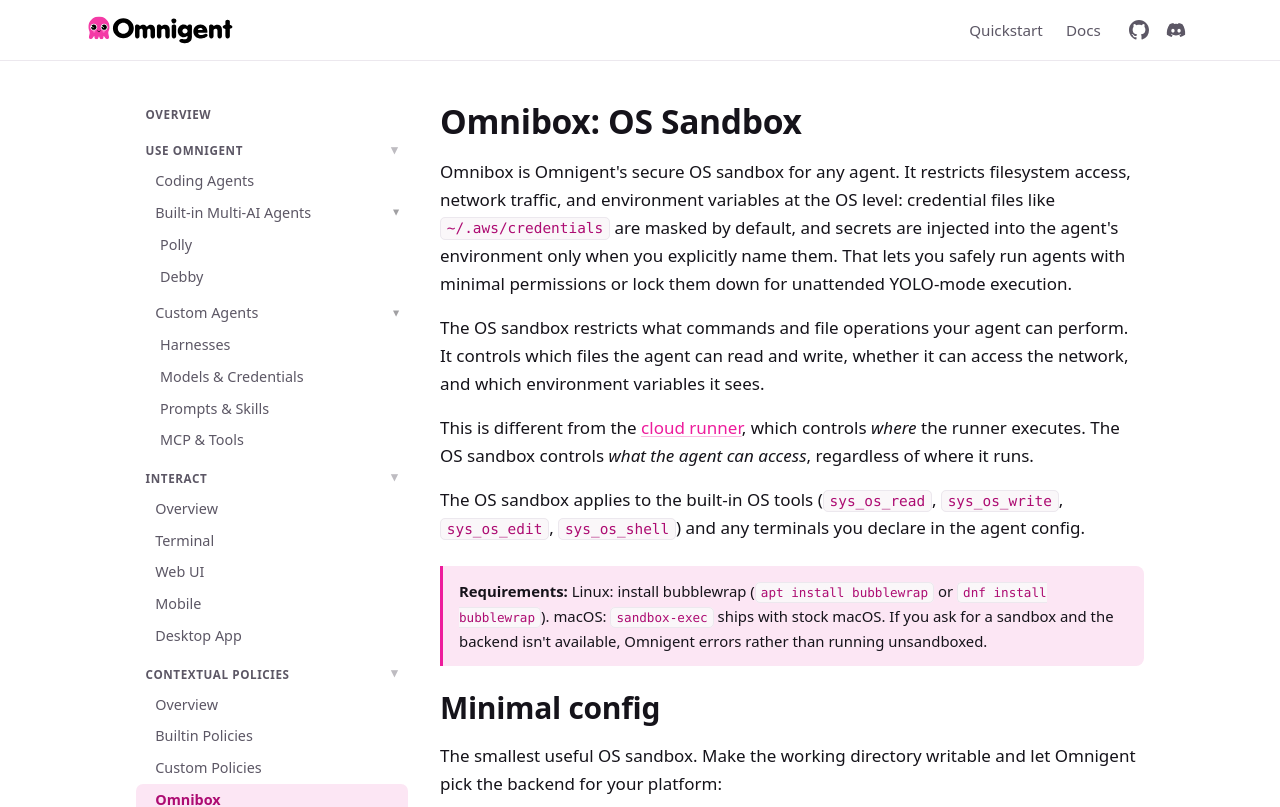
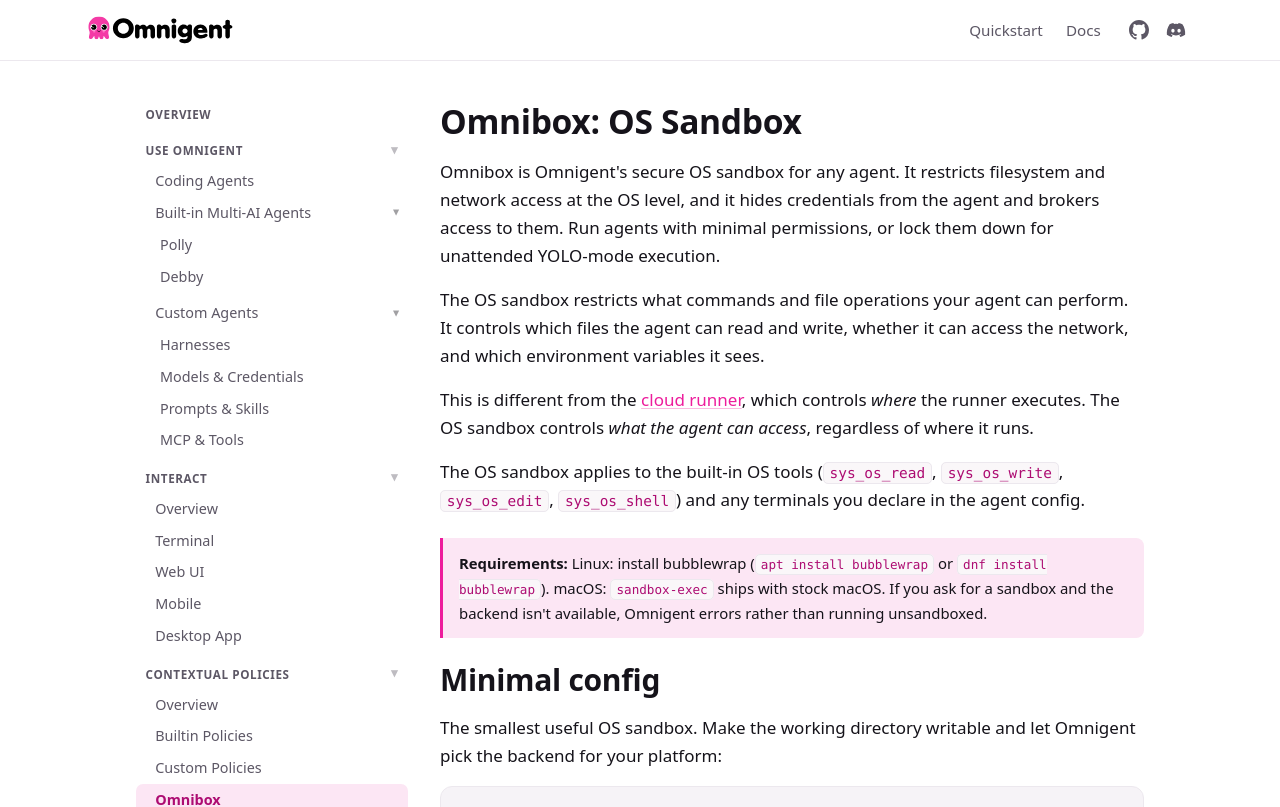
Before and after one commit to omnigent-ai/omnigent-site, a Next.js app: page /docs/policies/os-sandbox in a window 1280 px wide. Shown: the top 807 px of the page. Built offline with nearby package versions, Linux system fonts and the light colour scheme.

Commit message:
Reword: sandbox hides credentials from the agent and brokers access
Drop the env-var framing and the parenthetical phrasing.

```diff
--- a/app/docs/policies/os-sandbox/page.js
+++ b/app/docs/policies/os-sandbox/page.js
@@ -8,11 +8,10 @@ export default function Page() {
       <h1>Omnibox: OS Sandbox</h1>
 
       <p>
-        Omnibox is Omnigent{"'"}s secure OS sandbox for any agent. It restricts filesystem
-        access, network traffic, and environment variables at the OS level: credential files like{" "}
-        <code>~/.aws/credentials</code> are masked by default, and secrets are injected into the
-        agent{"'"}s environment only when you explicitly name them. That lets you safely run agents
-        with minimal permissions or lock them down for unattended YOLO-mode execution.
+        Omnibox is Omnigent{"'"}s secure OS sandbox for any agent. It restricts filesystem and
+        network access at the OS level, and it hides credentials from the agent and brokers
+        access to them. Run agents with minimal permissions, or lock them down for unattended
+        YOLO-mode execution.
       </p>
 
       <p>
--- a/app/page.js
+++ b/app/page.js
@@ -62,9 +62,9 @@ export default function Home() {
                 routing, and risk-based escalation.
               </li>
               <li>
-                <strong><Link href="/docs/policies/os-sandbox">Secure OS sandbox</Link>:</strong> lock down
-                filesystem, network, and env access — credentials are injected only when explicitly
-                granted, and credential files stay masked — to run agents in YOLO mode safely.
+                <strong><Link href="/docs/policies/os-sandbox">Secure OS sandbox</Link>:</strong> restrict filesystem
+                and network access, hide credentials from the agent, and broker access to them.
+                Run YOLO mode safely.
               </li>
             </ul>
           </div>
```
